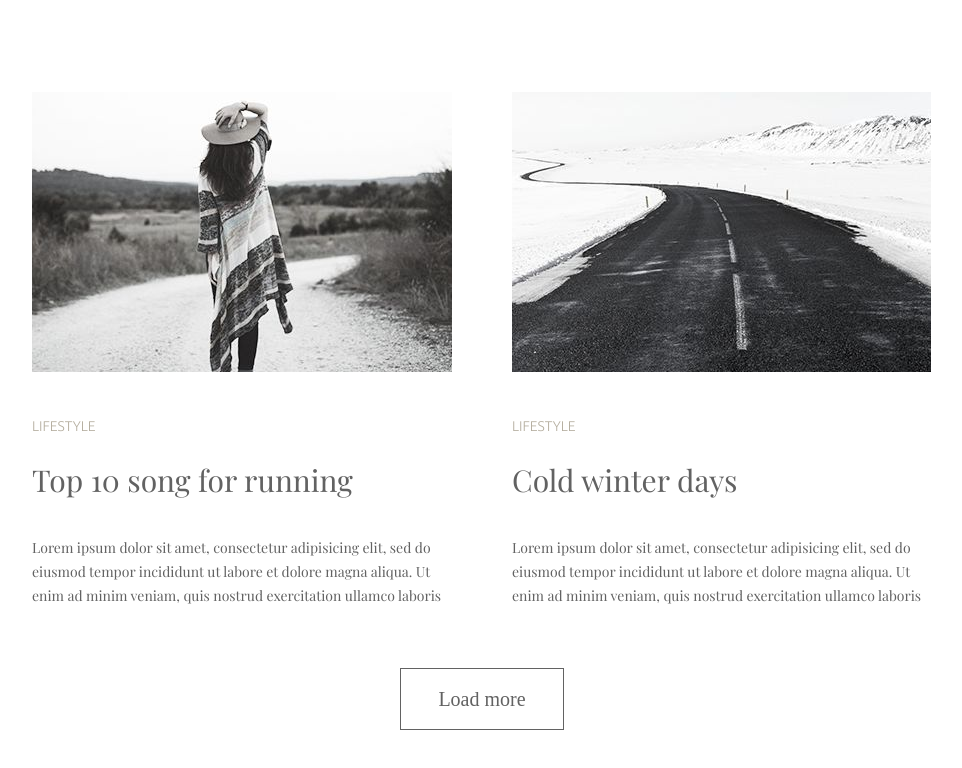
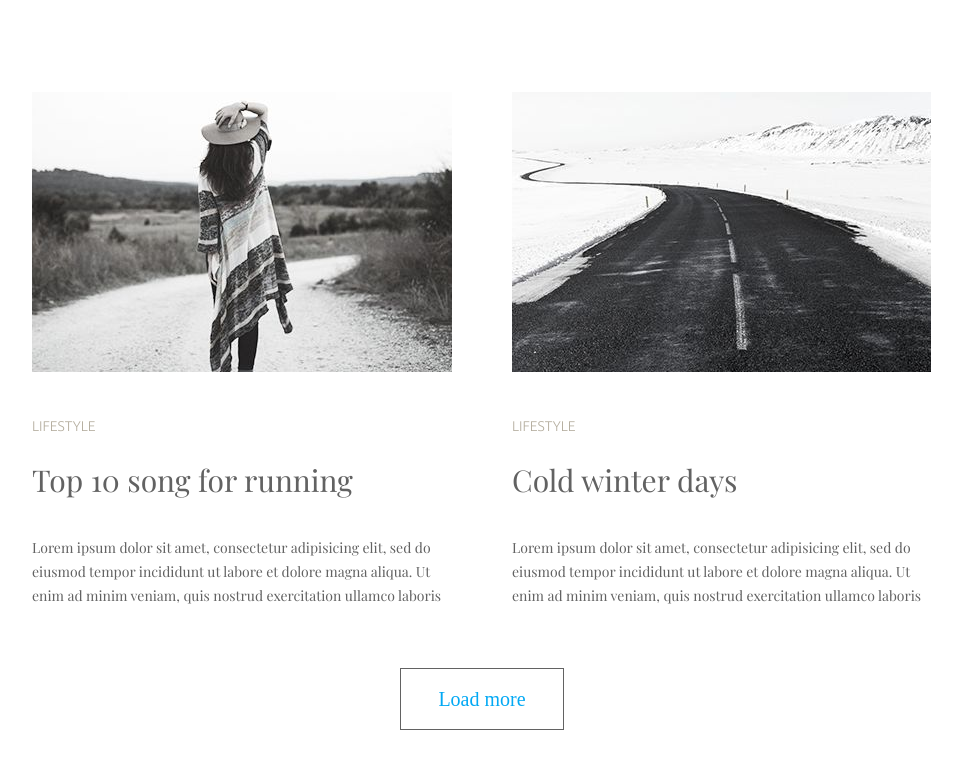
Before and after one commit to Arsenmad/goit-fe-course-1, a plain HTML site: page html-css/module-03/index.html in a window 1280 px wide. In both pictures the pointer is over the button "Load more". Shown: the part 1383-2151 px from the top of the page, without its empty margins (158-1120 px from the left). Drawn offline with nearby package versions, Linux system fonts and the light colour scheme.

Commit message:
commit new files into the folder module-03 - part 8

```diff
--- a/html-css/module-03/css/style.css
+++ b/html-css/module-03/css/style.css
@@ -136,10 +136,12 @@ input[type="radio"].visually-hidden {
     padding-right: 37px;
     padding-left: 37px;
     margin-top: 55px;
+    border: 1px solid #777;
 }
 
 button:hover,
 button:focus {
     background-color:white;
-    border: 1px solid #626262;;
+    border: 1px solid #626262;
+    color: #03a9f4;
 }
```
